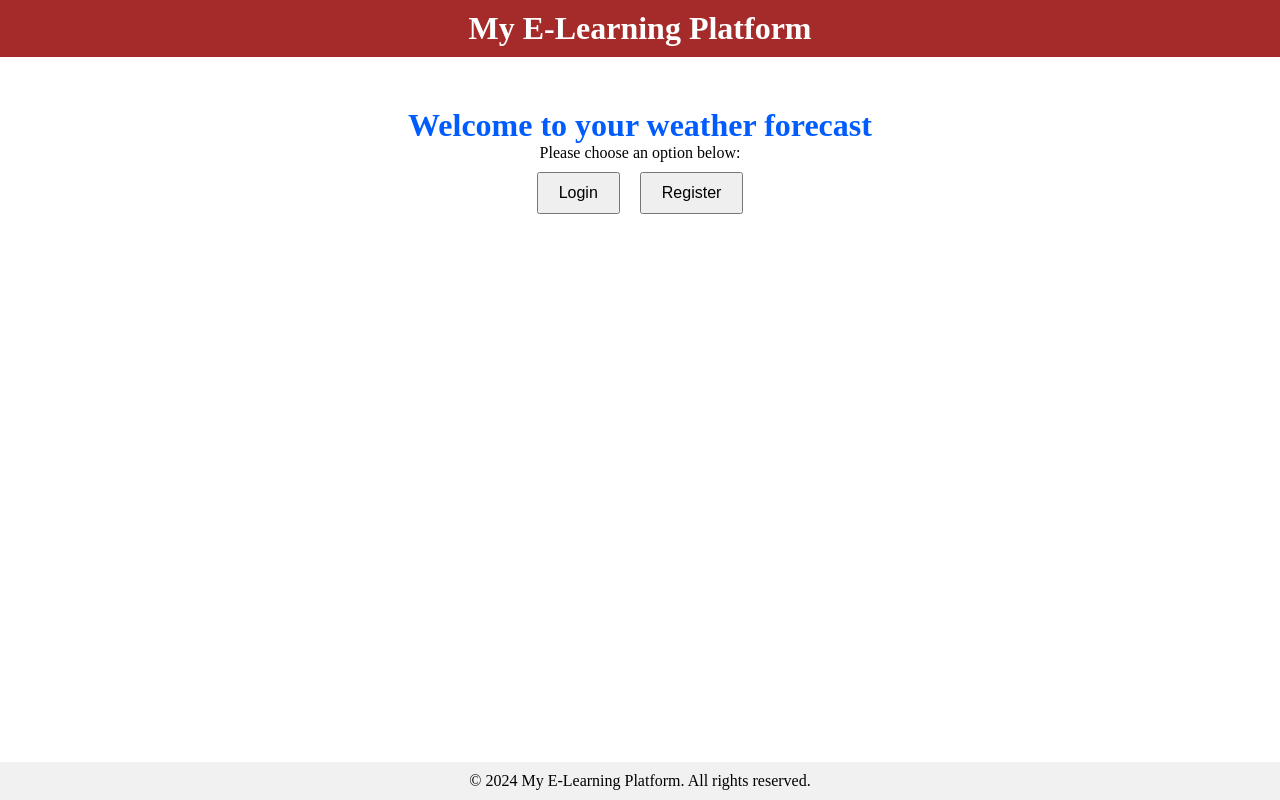
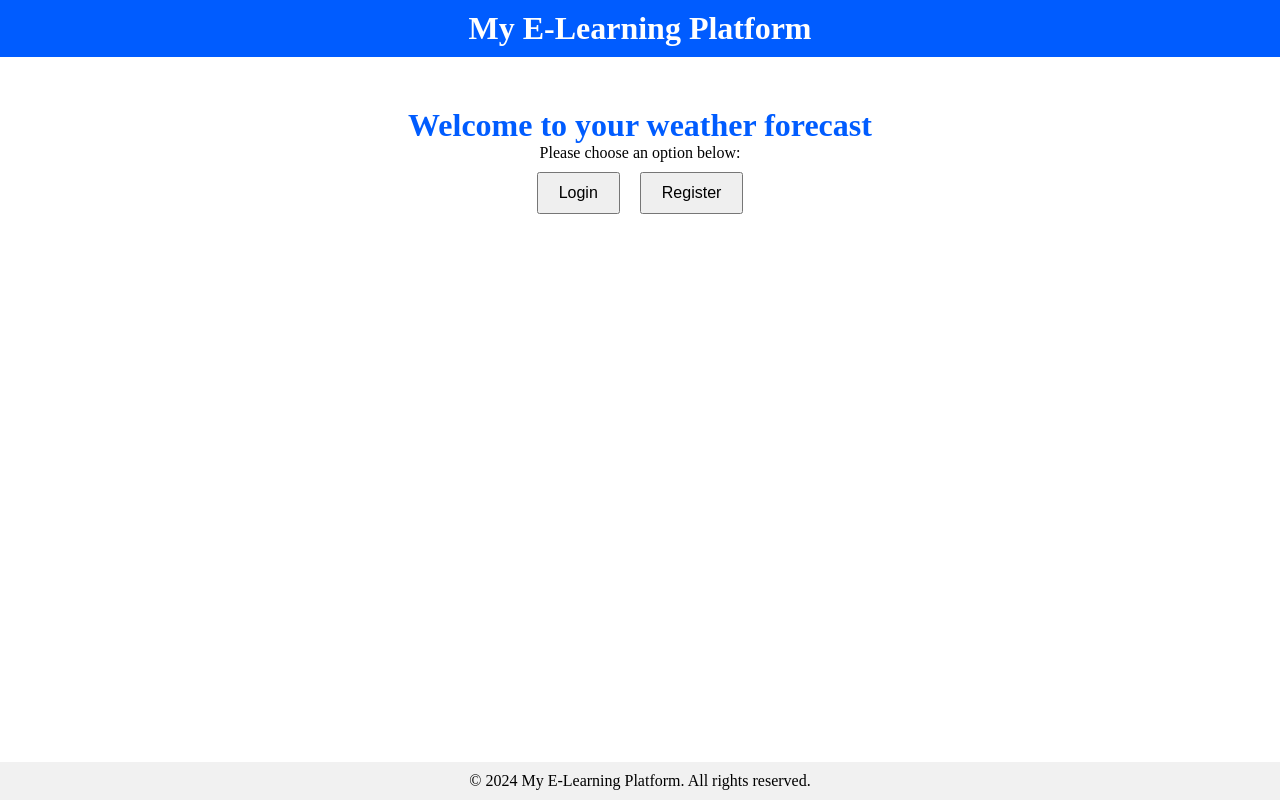
Before and after one commit to MarcMonin/Node-Angular-Project, an Angular app in the folder NodeProjectQuizlet/: page / in a window 1280 px wide. Built offline with nearby package versions, Linux system fonts and the light colour scheme.

Commit message:
Color change 3

```diff
--- a/NodeProjectQuizlet/src/styles.css
+++ b/NodeProjectQuizlet/src/styles.css
@@ -83,7 +83,7 @@ app-root {
 }
 
 header {
-  background-color: #a52a2a;
+  background-color: #005cff;
   color: white;
   text-align: center;
   padding: 10px 0;
```
